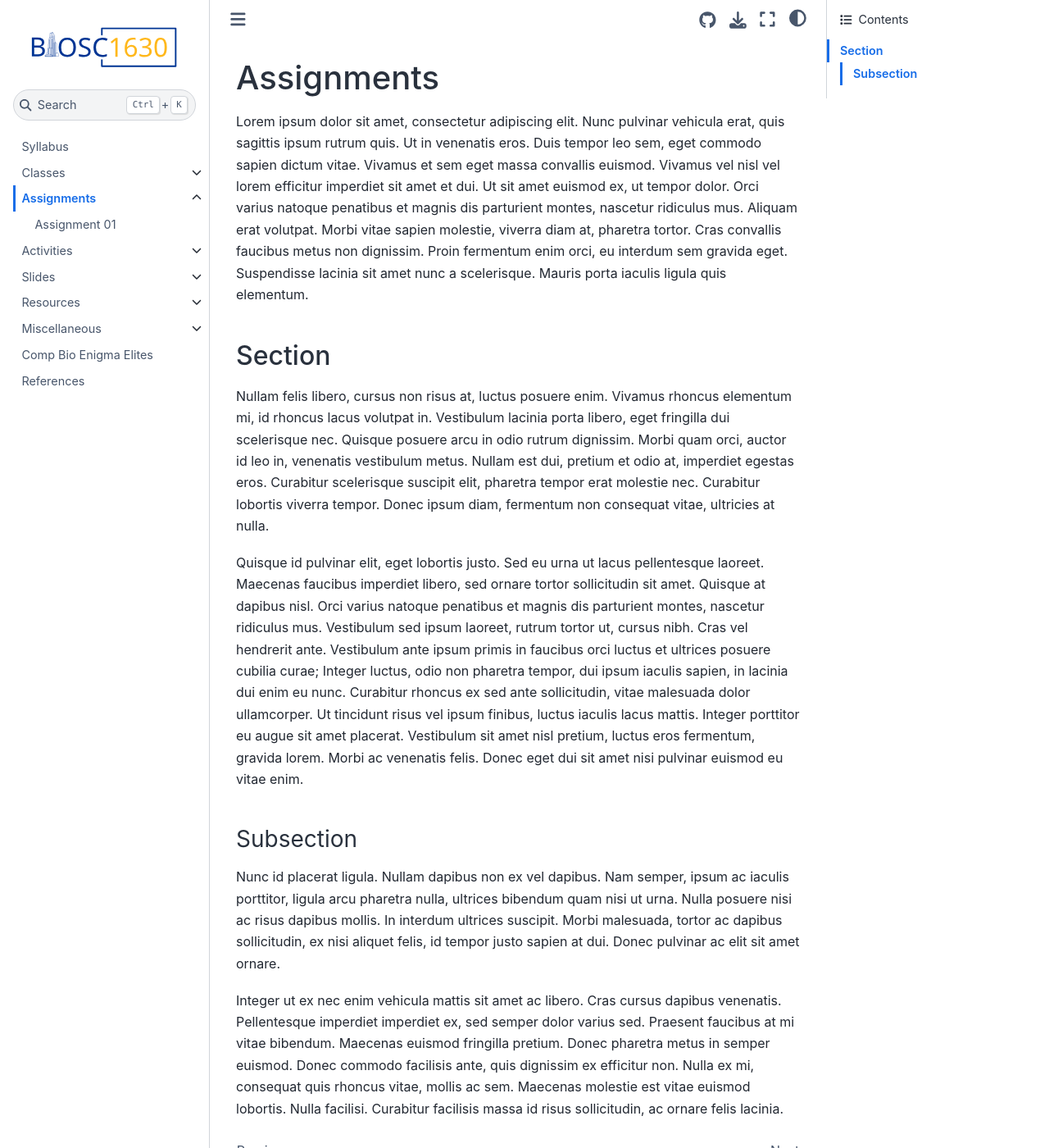
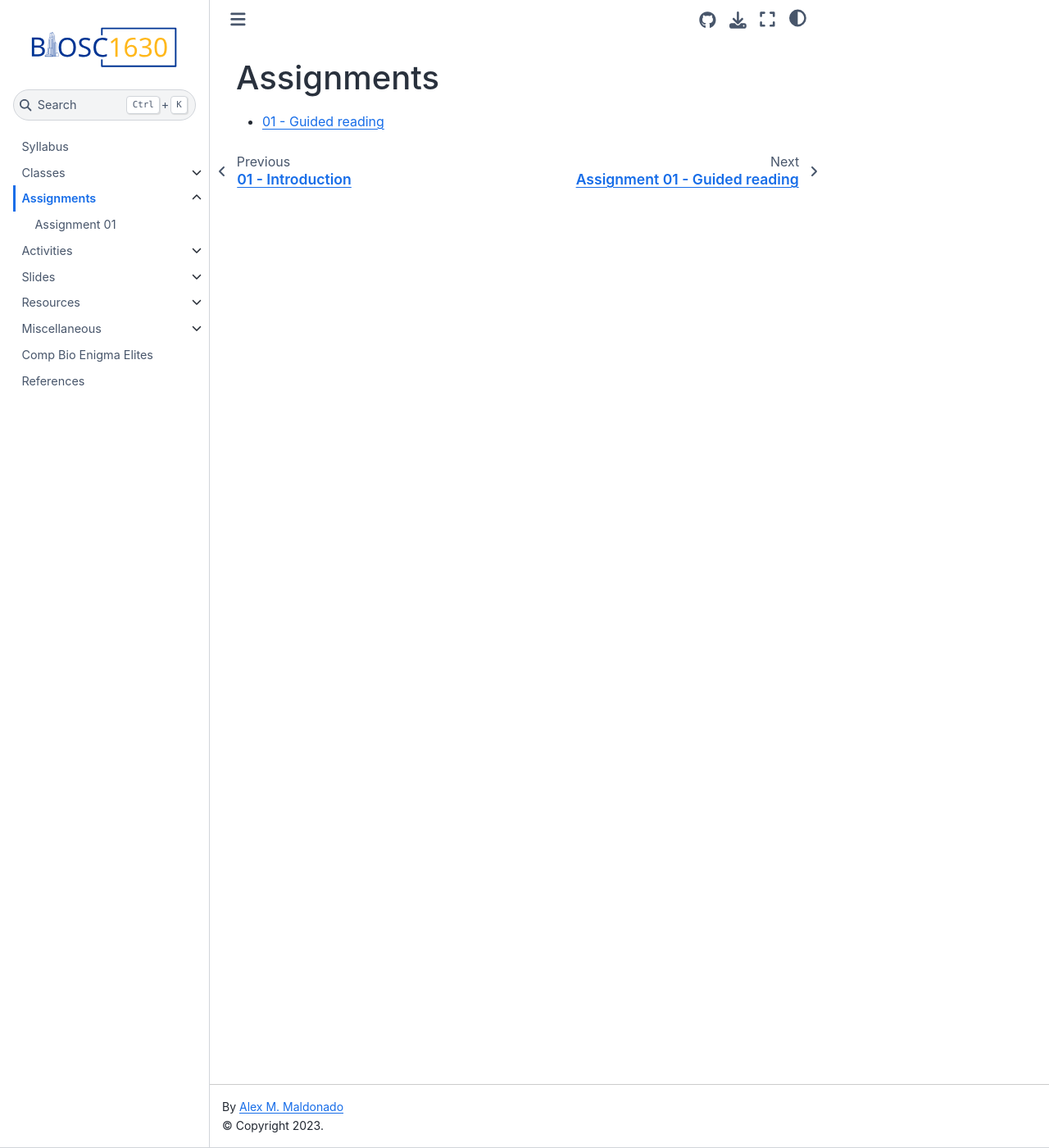
Before and after one commit to oasci/pitt-biosc1630-2023f, a Jupyter Book: the page built from book/assignments/index.md, in a window 1280 px wide and 1400 px high. Shown: the whole window at 82% size. Built offline with Jupyter Book 1.0.4 settings and Sphinx 7.4.7 and the Sphinx Book theme 1.1.4, drawn with Linux system fonts in a browser that asks for light colours; pages that are not in the unit, such as notebooks, are missing from menus.

Commit message:
Fix assignment index

```diff
--- a/book/assignments/index.md
+++ b/book/assignments/index.md
@@ -1,15 +1,3 @@
 # Assignments
 
-Lorem ipsum dolor sit amet, consectetur adipiscing elit. Nunc pulvinar vehicula erat, quis sagittis ipsum rutrum quis. Ut in venenatis eros. Duis tempor leo sem, eget commodo sapien dictum vitae. Vivamus et sem eget massa convallis euismod. Vivamus vel nisl vel lorem efficitur imperdiet sit amet et dui. Ut sit amet euismod ex, ut tempor dolor. Orci varius natoque penatibus et magnis dis parturient montes, nascetur ridiculus mus. Aliquam erat volutpat. Morbi vitae sapien molestie, viverra diam at, pharetra tortor. Cras convallis faucibus metus non dignissim. Proin fermentum enim orci, eu interdum sem gravida eget. Suspendisse lacinia sit amet nunc a scelerisque. Mauris porta iaculis ligula quis elementum.
-
-## Section
-
-Nullam felis libero, cursus non risus at, luctus posuere enim. Vivamus rhoncus elementum mi, id rhoncus lacus volutpat in. Vestibulum lacinia porta libero, eget fringilla dui scelerisque nec. Quisque posuere arcu in odio rutrum dignissim. Morbi quam orci, auctor id leo in, venenatis vestibulum metus. Nullam est dui, pretium et odio at, imperdiet egestas eros. Curabitur scelerisque suscipit elit, pharetra tempor erat molestie nec. Curabitur lobortis viverra tempor. Donec ipsum diam, fermentum non consequat vitae, ultricies at nulla.
-
-Quisque id pulvinar elit, eget lobortis justo. Sed eu urna ut lacus pellentesque laoreet. Maecenas faucibus imperdiet libero, sed ornare tortor sollicitudin sit amet. Quisque at dapibus nisl. Orci varius natoque penatibus et magnis dis parturient montes, nascetur ridiculus mus. Vestibulum sed ipsum laoreet, rutrum tortor ut, cursus nibh. Cras vel hendrerit ante. Vestibulum ante ipsum primis in faucibus orci luctus et ultrices posuere cubilia curae; Integer luctus, odio non pharetra tempor, dui ipsum iaculis sapien, in lacinia dui enim eu nunc. Curabitur rhoncus ex sed ante sollicitudin, vitae malesuada dolor ullamcorper. Ut tincidunt risus vel ipsum finibus, luctus iaculis lacus mattis. Integer porttitor eu augue sit amet placerat. Vestibulum sit amet nisl pretium, luctus eros fermentum, gravida lorem. Morbi ac venenatis felis. Donec eget dui sit amet nisi pulvinar euismod eu vitae enim.
-
-### Subsection
-
-Nunc id placerat ligula. Nullam dapibus non ex vel dapibus. Nam semper, ipsum ac iaculis porttitor, ligula arcu pharetra nulla, ultrices bibendum quam nisi ut urna. Nulla posuere nisi ac risus dapibus mollis. In interdum ultrices suscipit. Morbi malesuada, tortor ac dapibus sollicitudin, ex nisi aliquet felis, id tempor justo sapien at dui. Donec pulvinar ac elit sit amet ornare.
-
-Integer ut ex nec enim vehicula mattis sit amet ac libero. Cras cursus dapibus venenatis. Pellentesque imperdiet imperdiet ex, sed semper dolor varius sed. Praesent faucibus at mi vitae bibendum. Maecenas euismod fringilla pretium. Donec pharetra metus in semper euismod. Donec commodo facilisis ante, quis dignissim ex efficitur non. Nulla ex mi, consequat quis rhoncus vitae, mollis ac sem. Maecenas molestie est vitae euismod lobortis. Nulla facilisi. Curabitur facilisis massa id risus sollicitudin, ac ornare felis lacinia.
+- [01 - Guided reading](assignment:01)
```
